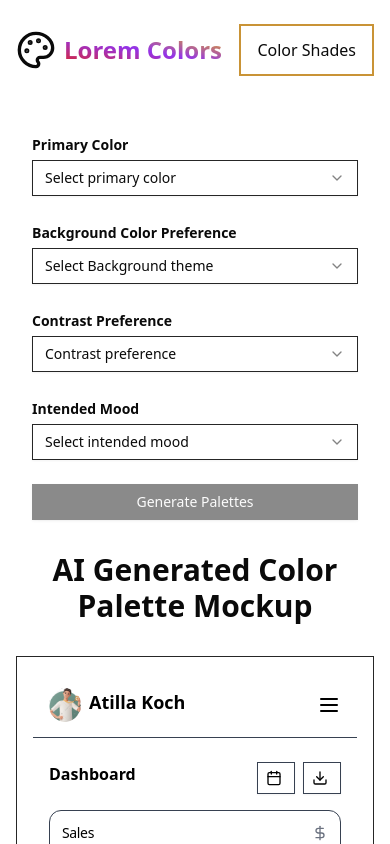
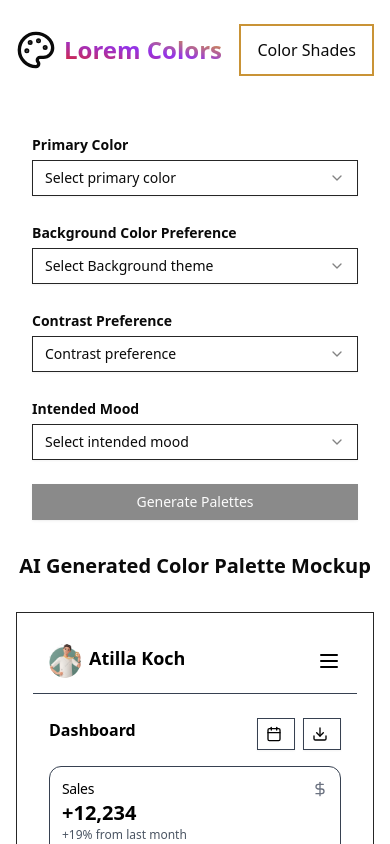
Before and after one commit to peterkessibu/lorem-colors, a Next.js app: page /genAI-Color-Palette in a window 390 px wide. Shown: the top 844 px of the page. Built offline with nearby package versions, Linux system fonts and the light colour scheme.

Commit message:
UI Updated

```diff
--- a/components/ColorPaletteGenerator.js
+++ b/components/ColorPaletteGenerator.js
@@ -128,7 +128,7 @@ const ColorPaletteGenerator = () => {
           />
         </aside>
         <div className="flex-1 overflow-auto max-h-screen">
-          <h1 className="text-3xl font-bold text-center mb-8">
+          <h1 className="text-xl md:text-3xl font-bold text-center mb-8">
             AI Generated Color Palette Mockup
           </h1>
           {error && (
--- a/components/PaletteCard.js
+++ b/components/PaletteCard.js
@@ -62,12 +62,12 @@ const PaletteCard = ({
       <CardHeader className="bg-gradient-to-r from-purple-500 to-indigo-500 text-white">
         <CardTitle className="flex justify-between items-center">
           {/* Palette Name */}
-          <span className="text-lg font-semibold">{palette.name}</span>
-          <span className="text-lg font-semibold">Color Palette</span>
+          <span className="text-base">{palette.name}</span>
+          <span className="text-base">Color Palette</span>
 
           {/* Color Format Selector */}
           <Select value={colorFormat} onValueChange={setColorFormat}>
-            <SelectTrigger className="w-[120px] bg-white text-black rounded-md shadow-md">
+            <SelectTrigger className="md:w-[120px] w-[80px] bg-white text-black rounded-md shadow-md">
               <SelectValue placeholder="Color format" />
             </SelectTrigger>
             <SelectContent className="bg-white text-black rounded-md shadow-md">
```
